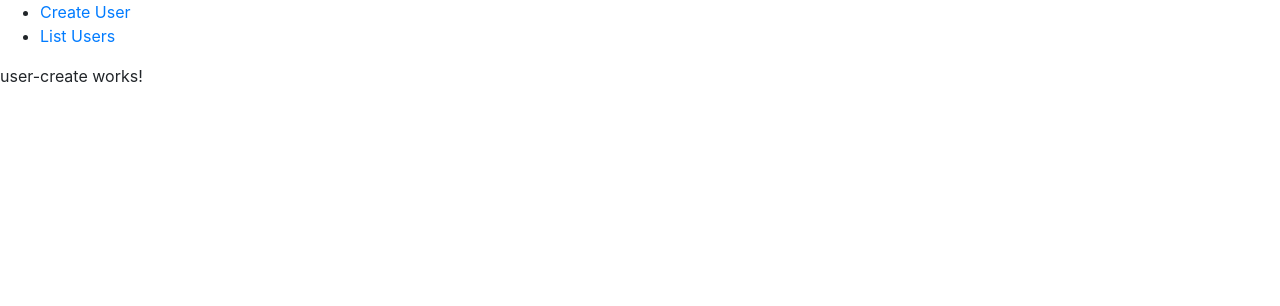
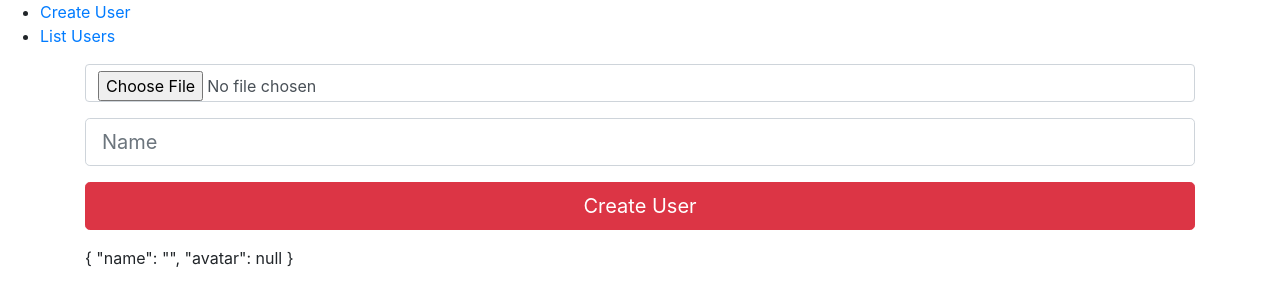
Before and after one commit to Sankerdas/angFileCrud, an Angular app: page /create-user in a window 1280 px wide. Shown: the top 306 px of the page. Built offline with nearby package versions, Linux system fonts and the light colour scheme.

Commit message:
image upload ( image preview)
image uploading form created,
uploaded image patched to formgroup
image preivewied ( using FileReader() )

```diff
--- a/src/app/app.component.html
+++ b/src/app/app.component.html
@@ -8,4 +8,6 @@
     </li>
 </ul>
 
-<router-outlet></router-outlet>
+<div class="container">
+    <router-outlet></router-outlet>
+</div>
--- a/src/app/app.module.ts
+++ b/src/app/app.module.ts
@@ -1,5 +1,6 @@
 import { BrowserModule } from '@angular/platform-browser';
 import { NgModule } from '@angular/core';
+import { ReactiveFormsModule } from '@angular/forms';
 
 import { AppRoutingModule } from './app-routing.module';
 import { AppComponent } from './app.component';
@@ -14,7 +15,8 @@ import { UsersListComponent } from './users-list/users-list.component';
   ],
   imports: [
     BrowserModule,
-    AppRoutingModule
+    AppRoutingModule,
+    ReactiveFormsModule
   ],
   providers: [],
   bootstrap: [AppComponent]
--- a/src/app/user-create/user-create.component.css
+++ b/src/app/user-create/user-create.component.css
@@ -0,0 +1,3 @@
+.imgPrev {
+    width: 25%;
+}
--- a/src/app/user-create/user-create.component.html
+++ b/src/app/user-create/user-create.component.html
@@ -1 +1,27 @@
-<p>user-create works!</p>
+<form [formGroup]='form' >
+
+  <!-- Image Preview -->
+  <div class="imgPrev" *ngIf="imagePreview !== '' && imagePreview " >
+      <img [src]="imagePreview" alt="Uploaded Image" class="img-fluid img-thumbnail rounded">
+  </div>
+
+  <!-- File -->
+  <div class="form-group" >
+    <input type="file" class="form-control" (change)='fileUpload($event)' />
+  </div>
+
+  <!-- Name -->
+  <div class="form-group input-group-lg">
+    <input type="text" class="form-control" placeholder="Name" formControlName='name' >
+  </div>
+
+  <!-- Submit -->
+  <div class="form-group">
+    <button class="btn btn-danger btn-block btn-lg">Create User</button>
+  </div>
+
+  </form>
+
+  <p>
+    {{ form.value | json }}
+  </p>
--- a/src/app/user-create/user-create.component.ts
+++ b/src/app/user-create/user-create.component.ts
@@ -1,4 +1,6 @@
 import { Component, OnInit } from '@angular/core';
+import { FormBuilder, FormGroup, Validators } from '@angular/forms';
+import { PathLocationStrategy } from '@angular/common';
 
 @Component({
   selector: 'app-user-create',
@@ -6,8 +8,29 @@ import { Component, OnInit } from '@angular/core';
   styleUrls: ['./user-create.component.css']
 })
 export class UserCreateComponent implements OnInit {
+  imagePreview: any;
 
-  constructor() { }
+  constructor(private fb: FormBuilder) { }
+
+  // Reactive form
+  form: FormGroup = this.fb.group({
+    name: ['', Validators.required],
+    avatar: [null, Validators.required]
+  });
+
+  fileUpload(e) {
+    // file adding to form
+   const uploadedFile = (e.target as HTMLInputElement).files[0]; // getting file
+   this.form.patchValue({ avatar:uploadedFile }); // patching form data and adding the file
+   this.form.get('avatar').updateValueAndValidity(); // check validity
+
+   // Imager preview
+   const reader = new FileReader();
+   reader.onload = () => {
+     this.imagePreview = reader.result;
+   }
+   reader.readAsDataURL(uploadedFile);
+  }
 
   ngOnInit() {
   }
```
